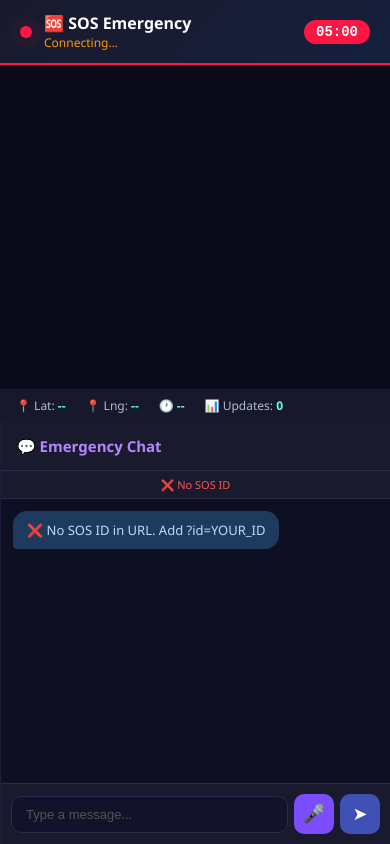
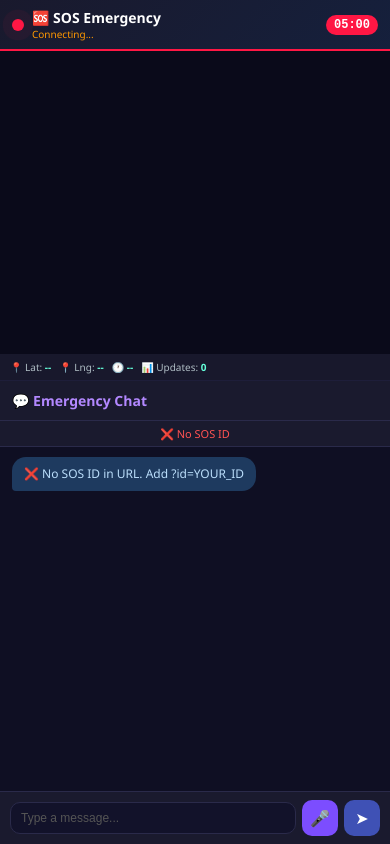
Before and after one commit to deependrasinghsolanki03-alt/BGI, a plain HTML site: page tracker/index.html in a window 390 px wide. Drawn offline with nearby package versions, Linux system fonts and the light colour scheme.

Commit message:
UI: Responsive web dashboard + fluid CSS layout

```diff
--- a/tracker/index.html
+++ b/tracker/index.html
@@ -2,93 +2,230 @@
 <html lang="en">
 <head>
     <meta charset="UTF-8">
-    <meta name="viewport" content="width=device-width, initial-scale=1.0">
+    <meta name="viewport" content="width=device-width, initial-scale=1.0, maximum-scale=1.0, user-scalable=no">
     <title>🆘 SOS Emergency Dashboard</title>
     <link rel="stylesheet" href="https://unpkg.com/leaflet@1.9.4/dist/leaflet.css" />
     <style>
-        * { margin: 0; padding: 0; box-sizing: border-box; }
-        body { font-family: 'Segoe UI', sans-serif; background: #0a0a1a; color: #fff; height: 100vh; overflow: hidden; }
+        /* ══════════════════════════════════════
+           RESET + BASE
+           ══════════════════════════════════════ */
+        *, *::before, *::after { margin: 0; padding: 0; box-sizing: border-box; }
+        html, body {
+            font-family: 'Segoe UI', system-ui, -apple-system, sans-serif;
+            background: #0a0a1a; color: #fff;
+            height: 100%; width: 100%;
+            overflow: hidden;
+        }
 
-        .dashboard { display: flex; height: 100vh; }
+        /* ══════════════════════════════════════
+           DASHBOARD GRID — 2-column on desktop
+           ══════════════════════════════════════ */
+        .dashboard {
+            display: flex;
+            width: 100%; height: 100vh;
+        }
 
-        /* LEFT — Map */
-        .map-pane { flex: 1; position: relative; }
-        #map { width: 100%; height: 100%; }
+        /* ── LEFT: Map Pane ── */
+        .map-pane {
+            flex: 1;
+            min-width: 0;           /* prevent flex overflow */
+            position: relative;
+            display: flex;
+            flex-direction: column;
+        }
+        #map {
+            flex: 1;
+            width: 100%;
+            min-height: 0;          /* let flex shrink */
+        }
+
+        /* Map Header Overlay */
         .map-header {
             position: absolute; top: 0; left: 0; right: 0; z-index: 999;
-            background: linear-gradient(135deg, rgba(26,26,46,0.95), rgba(22,33,62,0.95));
-            padding: 12px 20px; display: flex; align-items: center; gap: 12px;
+            background: linear-gradient(135deg, rgba(26,26,46,.95), rgba(22,33,62,.95));
+            padding: clamp(8px, 1.5vw, 14px) clamp(12px, 2vw, 20px);
+            display: flex; align-items: center; gap: clamp(8px, 1vw, 14px);
             border-bottom: 2px solid #ff1744;
         }
-        .pulse { width: 12px; height: 12px; border-radius: 50%; background: #ff1744; animation: pulse 1.5s infinite; }
+        .pulse {
+            width: 12px; height: 12px; border-radius: 50%;
+            background: #ff1744; flex-shrink: 0;
+            animation: pulse-ring 1.5s infinite;
+        }
         .pulse.off { background: #555; animation: none; }
-        @keyframes pulse { 0%,100%{box-shadow:0 0 0 0 rgba(255,23,68,.7)} 50%{box-shadow:0 0 0 10px rgba(255,23,68,0)} }
-        .map-header h1 { font-size: 16px; }
-        .map-header .meta { font-size: 12px; color: #ff9800; }
+        @keyframes pulse-ring {
+            0%, 100% { box-shadow: 0 0 0 0 rgba(255,23,68,.7); }
+            50%      { box-shadow: 0 0 0 10px rgba(255,23,68,0); }
+        }
+        .map-header h1 { font-size: clamp(13px, 1.8vw, 17px); white-space: nowrap; }
+        .map-header .meta { font-size: clamp(10px, 1.2vw, 13px); color: #ff9800; }
         .timer-badge {
-            margin-left: auto; background: #ff1744; padding: 4px 12px; border-radius: 14px;
-            font-weight: 700; font-family: monospace; font-size: 14px;
+            margin-left: auto; flex-shrink: 0;
+            background: #ff1744; padding: 4px 12px; border-radius: 14px;
+            font-weight: 700; font-family: monospace;
+            font-size: clamp(12px, 1.4vw, 15px);
         }
         .timer-badge.off { background: #555; }
+
+        /* Map Info Footer */
         .map-info {
             position: absolute; bottom: 0; left: 0; right: 0; z-index: 999;
-            background: rgba(26,26,46,0.9); padding: 8px 16px; font-size: 12px; color: #b0bec5;
-            display: flex; gap: 20px;
+            background: rgba(26,26,46,.9);
+            padding: 6px clamp(10px, 2vw, 16px);
+            font-size: clamp(10px, 1.1vw, 12px); color: #b0bec5;
+            display: flex; flex-wrap: wrap; gap: clamp(8px, 2vw, 20px);
         }
         .map-info span { color: #64ffda; font-weight: 600; }
 
-        /* RIGHT — Chat */
+        /* ── RIGHT: Chat Pane ── */
         .chat-pane {
-            width: 380px; display: flex; flex-direction: column;
-            background: #0f0f23; border-left: 1px solid #1e1e3a;
+            width: clamp(280px, 28vw, 400px);
+            flex-shrink: 0;
+            display: flex; flex-direction: column;
+            background: #0f0f23;
+            border-left: 1px solid #1e1e3a;
         }
+
+        /* Chat Header */
         .chat-header {
-            padding: 14px 16px; background: #1a1a2e;
-            border-bottom: 1px solid #2a2a4a; font-size: 15px; font-weight: 700; color: #b388ff;
+            padding: 12px 16px;
+            background: #1a1a2e;
+            border-bottom: 1px solid #2a2a4a;
+            font-size: 15px; font-weight: 700; color: #b388ff;
+            flex-shrink: 0;
         }
-        .chat-messages {
-            flex: 1; overflow-y: auto; padding: 12px; display: flex; flex-direction: column; gap: 8px;
+
+        /* Status Bar */
+        .status-bar {
+            padding: 5px 16px;
+            background: #1a1a2e;
+            text-align: center;
+            font-size: 11px; color: #4caf50;
+            border-bottom: 1px solid #2a2a4a;
+            flex-shrink: 0;
         }
-        .msg { max-width: 85%; padding: 10px 14px; border-radius: 14px; font-size: 13px; line-height: 1.4; word-break: break-word; }
-        .msg.app { align-self: flex-start; background: #1e3a5f; color: #bbdefb; border-bottom-left-radius: 4px; }
-        .msg.web { align-self: flex-end; background: #3f51b5; color: #fff; border-bottom-right-radius: 4px; }
-        .msg .label { font-size: 10px; color: #888; margin-bottom: 4px; }
-        .msg audio { width: 100%; margin-top: 6px; }
-        .status-bar { padding: 6px 16px; background: #1a1a2e; text-align: center; font-size: 11px; color: #4caf50; border-bottom: 1px solid #2a2a4a; }
         .status-bar.err { color: #ff5252; }
 
+        /* Chat Messages */
+        .chat-messages {
+            flex: 1;
+            min-height: 0;           /* critical for flex scroll */
+            overflow-y: auto;
+            padding: 10px 12px;
+            display: flex; flex-direction: column; gap: 8px;
+            -webkit-overflow-scrolling: touch;
+        }
+
+        /* Message Bubbles */
+        .msg {
+            max-width: 85%; padding: 10px 14px; border-radius: 14px;
+            font-size: 13px; line-height: 1.5;
+            word-wrap: break-word;
+            overflow-wrap: break-word;
+            word-break: break-word;
+            hyphens: auto;
+        }
+        .msg.app {
+            align-self: flex-start;
+            background: #1e3a5f; color: #bbdefb;
+            border-bottom-left-radius: 4px;
+        }
+        .msg.web {
+            align-self: flex-end;
+            background: #3f51b5; color: #fff;
+            border-bottom-right-radius: 4px;
+        }
+        .msg .label { font-size: 10px; color: #888; margin-bottom: 3px; }
+        .msg audio { width: 100%; margin-top: 6px; max-width: 260px; }
+
+        /* Expired Banner */
+        .expired-bar {
+            text-align: center; padding: 10px;
+            background: #333; color: #ff9800;
+            font-size: 13px; display: none;
+            flex-shrink: 0;
+        }
+
+        /* Chat Input Bar */
         .chat-input {
-            padding: 10px; background: #1a1a2e; border-top: 1px solid #2a2a4a;
+            padding: 8px 10px;
+            background: #1a1a2e;
+            border-top: 1px solid #2a2a4a;
             display: flex; gap: 6px; align-items: center;
+            flex-shrink: 0;
         }
         .chat-input input {
-            flex: 1; background: #12122a; border: 1px solid #2a2a4a; border-radius: 10px;
+            flex: 1; min-width: 0;
+            background: #12122a; border: 1px solid #2a2a4a; border-radius: 10px;
             padding: 10px 14px; color: #e0e0ff; font-size: 13px; outline: none;
         }
+        .chat-input input:focus { border-color: #3f51b5; }
         .chat-input input::placeholder { color: #555; }
         .chat-input button {
-            width: 40px; height: 40px; border: none; border-radius: 10px; cursor: pointer;
-            display: flex; align-items: center; justify-content: center; font-size: 18px;
+            width: 40px; height: 40px; flex-shrink: 0;
+            border: none; border-radius: 10px; cursor: pointer;
+            display: flex; align-items: center; justify-content: center;
+            font-size: 18px; transition: transform .1s, background .2s;
         }
+        .chat-input button:active { transform: scale(.9); }
         .btn-send { background: #3f51b5; color: #fff; }
-        .btn-mic { background: #7c4dff; color: #fff; }
-        .btn-mic.recording { background: #ff1744; animation: pulse 1s infinite; }
+        .btn-mic  { background: #7c4dff; color: #fff; }
+        .btn-mic.recording { background: #ff1744; animation: pulse-ring 1s infinite; }
 
-        .expired-bar {
-            text-align: center; padding: 12px; background: #333; color: #ff9800;
-            font-size: 14px; display: none;
+        /* ══════════════════════════════════════
+           RESPONSIVE — Mobile (≤768px)
+           Stacks to single column
+           ══════════════════════════════════════ */
+        @media (max-width: 768px) {
+            .dashboard {
+                flex-direction: column;
+            }
+            .map-pane {
+                flex: none;
+                height: 50vh;
+                width: 100%;
+            }
+            .chat-pane {
+                width: 100%;
+                flex: 1;            /* fills remaining 50vh */
+                border-left: none;
+                border-top: 1px solid #1e1e3a;
+            }
+            .map-header h1 { font-size: 14px; }
+            .map-info { font-size: 10px; gap: 8px; }
+            .msg { max-width: 90%; }
         }
 
-        @media (max-width: 768px) {
-            .dashboard { flex-direction: column; }
-            .map-pane { height: 50vh; }
-            .chat-pane { width: 100%; height: 50vh; }
+        /* ══════════════════════════════════════
+           RESPONSIVE — Small phones (≤480px)
+           ══════════════════════════════════════ */
+        @media (max-width: 480px) {
+            .map-pane { height: 45vh; }
+            .chat-header { padding: 10px 12px; font-size: 14px; }
+            .chat-input input { padding: 8px 10px; font-size: 12px; }
+            .chat-input button { width: 36px; height: 36px; font-size: 16px; }
+            .msg { font-size: 12px; padding: 8px 12px; }
+            .timer-badge { padding: 3px 8px; font-size: 12px; }
         }
+
+        /* ══════════════════════════════════════
+           LANDSCAPE phones
+           ══════════════════════════════════════ */
+        @media (max-height: 500px) and (orientation: landscape) {
+            .dashboard { flex-direction: row; }
+            .map-pane { flex: 1; height: 100vh; }
+            .chat-pane { width: 40vw; height: 100vh; }
+        }
+
+        /* Scrollbar styling */
+        .chat-messages::-webkit-scrollbar { width: 4px; }
+        .chat-messages::-webkit-scrollbar-track { background: transparent; }
+        .chat-messages::-webkit-scrollbar-thumb { background: #333; border-radius: 2px; }
     </style>
 </head>
 <body>
 <div class="dashboard">
-    <!-- LEFT: Map -->
+    <!-- ═══ LEFT: Map ═══ -->
     <div class="map-pane">
         <div class="map-header">
             <div class="pulse" id="pulseIcon"></div>
@@ -107,16 +244,16 @@
         </div>
     </div>
 
-    <!-- RIGHT: Chat -->
+    <!-- ═══ RIGHT: Chat ═══ -->
     <div class="chat-pane">
         <div class="chat-header">💬 Emergency Chat</div>
         <div class="status-bar" id="statusBar">🔄 Connecting to Supabase...</div>
         <div class="chat-messages" id="chatBox"></div>
         <div class="expired-bar" id="expiredBanner">⏰ Session expired</div>
         <div class="chat-input" id="chatInputBar">
-            <input type="text" id="chatInput" placeholder="Type a message..." />
-            <button class="btn-mic" id="btnMicWeb" title="Hold to record">🎤</button>
-            <button class="btn-send" id="btnSendWeb" title="Send">➤</button>
+            <input type="text" id="chatInput" placeholder="Type a message..." autocomplete="off" />
+            <button class="btn-mic" id="btnMicWeb" title="Hold to record audio">🎤</button>
+            <button class="btn-send" id="btnSendWeb" title="Send message">➤</button>
         </div>
     </div>
 </div>
@@ -124,7 +261,7 @@
 <script src="https://unpkg.com/leaflet@1.9.4/dist/leaflet.js"></script>
 <script>
 // ══════════════════════════════════
-// CONFIG — Direct REST (no SDK needed)
+// CONFIG — Direct REST (no SDK)
 // ══════════════════════════════════
 const SUPA_URL = 'https://gyjdbqmdoofkywmnxhyc.supabase.co';
 const SUPA_KEY = 'sb_publishable_qRe0N5vaN1_Ziqte5oLBEw_QT4NZHLA';
@@ -183,7 +320,7 @@ async function testConnection() {
 // ══════════════════════════════════
 function startCountdown() {
     updateTimerUI();
-    const iv = setInterval(() => {
+    const iv = setInterval(function() {
         remaining--;
         updateTimerUI();
         if (remaining <= 0) { clearInterval(iv); stopSession(); }
@@ -191,7 +328,8 @@ function startCountdown() {
 }
 function updateTimerUI() {
     const m = Math.floor(remaining / 60), s = remaining % 60;
-    document.getElementById('countdown').textContent = String(m).padStart(2,'0') + ':' + String(s).padStart(2,'0');
+    document.getElementById('countdown').textContent =
+        String(m).padStart(2, '0') + ':' + String(s).padStart(2, '0');
 }
 function stopSession() {
     active = false;
@@ -248,7 +386,7 @@ async function pollChat() {
         const r = await fetch(url, { headers: HEADERS_READ });
         if (r.ok) {
             const data = await r.json();
-            data.forEach(row => {
+            data.forEach(function(row) {
                 appendChat(row.sender_type, row.message_type, row.content);
                 if (row.id > lastChatId) lastChatId = row.id;
             });
@@ -258,10 +396,10 @@ async function pollChat() {
 }
 
 function appendChat(sender, type, content) {
-    const box = document.getElementById('chatBox');
-    const div = document.createElement('div');
+    var box = document.getElementById('chatBox');
+    var div = document.createElement('div');
     div.className = 'msg ' + sender;
-    const label = sender === 'app' ? '📱 Victim' : '🖥️ You';
+    var label = sender === 'app' ? '📱 Victim' : '🖥️ You';
     if (type === 'audio') {
         div.innerHTML = '<div class="label">' + label + '</div><audio controls src="' + content + '"></audio>';
     } else {
@@ -272,13 +410,13 @@ function appendChat(sender, type, content) {
 }
 
 function escapeHtml(text) {
-    const d = document.createElement('div');
+    var d = document.createElement('div');
     d.textContent = text;
     return d.innerHTML;
 }
 
 // ══════════════════════════════════
-// CHAT — Send Text (Web -> App)
+// CHAT — Send Text (Web → App)
 // ══════════════════════════════════
 document.getElementById('btnSendWeb').addEventListener('click', sendTextFromWeb);
 document.getElementById('chatInput').addEventListener('keydown', function(e) {
@@ -287,8 +425,8 @@ document.getElementById('chatInput').addEventListener('keydown', function(e) {
 
 async function sendTextFromWeb() {
     if (!active) return;
-    const input = document.getElementById('chatInput');
-    const text = input.value.trim();
+    var input = document.getElementById('chatInput');
+    var text = input.value.trim();
     if (!text) return;
     input.value = '';
     appendChat('web', 'text', text);
@@ -307,8 +445,8 @@ async function sendTextFromWeb() {
 // ══════════════════════════════════
 // CHAT — Audio Recording (Web)
 // ══════════════════════════════════
-let mediaRecorder, audioChunks = [];
-const btnMic = document.getElementById('btnMicWeb');
+var mediaRecorder, audioChunks = [];
+var btnMic = document.getElementById('btnMicWeb');
 
 btnMic.addEventListener('mousedown', startWebRecording);
 btnMic.addEventListener('mouseup', stopWebRecording);
@@ -318,18 +456,17 @@ btnMic.addEventListener('touchend', function(e) { e.preventDefault(); stopWebRec
 async function startWebRecording() {
     if (!active) return;
     try {
-        const stream = await navigator.mediaDevices.getUserMedia({ audio: true });
+        var stream = await navigator.mediaDevices.getUserMedia({ audio: true });
         mediaRecorder = new MediaRecorder(stream, { mimeType: 'audio/webm' });
         audioChunks = [];
         mediaRecorder.ondataavailable = function(e) { audioChunks.push(e.data); };
         mediaRecorder.onstop = async function() {
             stream.getTracks().forEach(function(t) { t.stop(); });
-            const blob = new Blob(audioChunks, { type: 'audio/webm' });
-            const fileName = sosId + '_web_' + Date.now() + '.webm';
+            var blob = new Blob(audioChunks, { type: 'audio/webm' });
+            var fileName = sosId + '_web_' + Date.now() + '.webm';
 
-            // Upload to Supabase Storage via REST
             try {
-                const uploadResp = await fetch(SUPA_URL + '/storage/v1/object/sos-recordings/' + fileName, {
+                var uploadResp = await fetch(SUPA_URL + '/storage/v1/object/sos-recordings/' + fileName, {
                     method: 'POST',
                     headers: {
                         'apikey': SUPA_KEY,
@@ -339,7 +476,7 @@ async function startWebRecording() {
                     body: blob
                 });
                 if (uploadResp.ok) {
-                    const publicUrl = SUPA_URL + '/storage/v1/object/public/sos-recordings/' + fileName;
+                    var publicUrl = SUPA_URL + '/storage/v1/object/public/sos-recordings/' + fileName;
                     appendChat('web', 'audio', publicUrl);
                     await fetch(SUPA_URL + '/rest/v1/sos_chats', {
                         method: 'POST',
@@ -350,8 +487,12 @@ async function startWebRecording() {
                     });
                 } else {
                     console.error('Upload failed:', uploadResp.status);
+                    appendChat('web', 'text', '⚠️ Audio upload failed (' + uploadResp.status + ')');
                 }
-            } catch (e) { console.error('Audio upload error:', e); }
+            } catch (e) {
+                console.error('Audio upload error:', e);
+                appendChat('web', 'text', '⚠️ Upload error: ' + e.message);
+            }
         };
         mediaRecorder.start();
         btnMic.classList.add('recording');
@@ -369,6 +510,11 @@ function stopWebRecording() {
         btnMic.textContent = '🎤';
     }
 }
+
+// Handle map resize on window resize
+window.addEventListener('resize', function() {
+    if (map) setTimeout(function() { map.invalidateSize(); }, 200);
+});
 </script>
 </body>
 </html>
```
